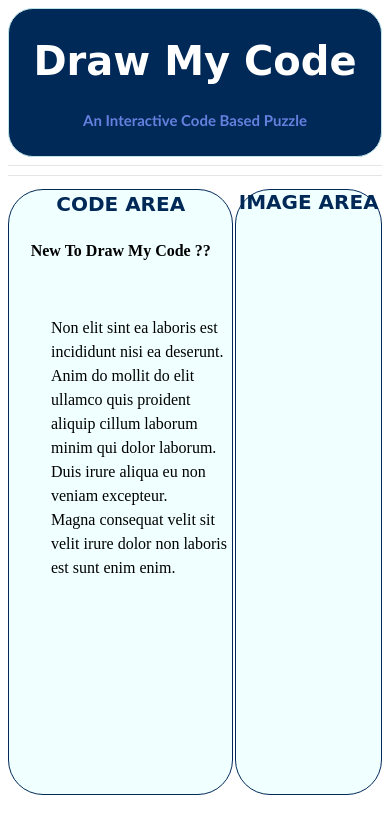
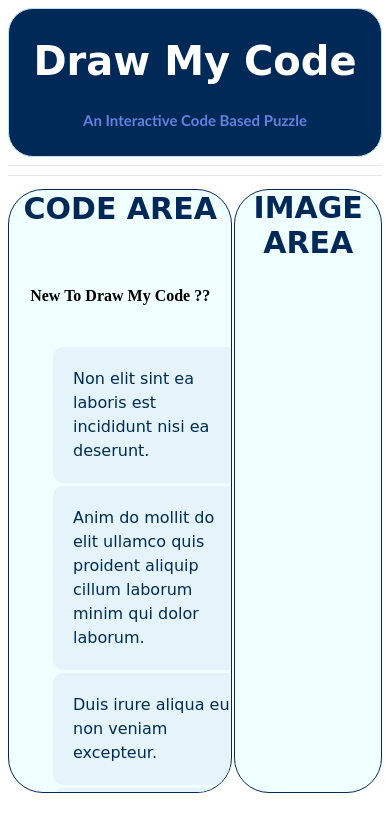
Before and after one commit to arjkashyap/Draw-My-Code, a React (Create React App) app: page / in a window 390 px wide. Shown: the top 834 px of the page. Built offline with nearby package versions, Linux system fonts and the light colour scheme.

Commit message:
Code area list styling - unresponsive

```diff
--- a/src/components/CodeArea.js
+++ b/src/components/CodeArea.js
@@ -11,6 +11,7 @@ function CodeArea() {
     <div className="CodeArea">
       <h4 className="code-area-header"> CODE AREA </h4>
       <Tutorial showTutorial={showTutorial} />
+      <button id="try-btn"> Try It Out </button>
     </div>
   );
 }
--- a/src/css/CodeArea.css
+++ b/src/css/CodeArea.css
@@ -1,20 +1,31 @@
 .CodeArea {
   flex: 50%;
-  justify-content: center;
   border: rgb(0, 41, 88) solid 0.5px;
+  overflow: hidden;
   border-radius: 35px;
   background-color: azure;
   margin-right: 1.5px;
   height: 600px;
-  padding: 2px;
+  padding: 1px;
 }
 
 .code-area-header {
   color: rgb(0, 41, 88);
-  text-align: center;
   font-weight: bold;
   font-family: Comic Sans Ms;
   font-weight: bold;
-  font-size: 20px;
-  margin-top: auto;
+  font-size: 30px;
+  margin-top: 0px;
 }
+
+#try-btn {
+  margin: auto;
+  width: 300px;
+  height: 40px;
+  background-color: rgb(0, 41, 88);
+  color: white;
+  font-family: Comic Sans Ms;
+  border-radius: 25px;
+  position: relative;
+  align-items: center;
+}
--- a/src/css/ImageArea.css
+++ b/src/css/ImageArea.css
@@ -13,6 +13,6 @@
   font-weight: bold;
   font-family: Comic Sans MS;
   font-weight: bold;
-  font-size: 20px;
+  font-size: 30px;
   margin-top: auto;
 }
--- a/src/css/Tutorial.css
+++ b/src/css/Tutorial.css
@@ -1,9 +1,27 @@
+.Tutorial {
+  overflow: hidden;
+}
+
 .rules-list {
+  position: relative;
   line-height: 1.5em;
   list-style-type: none;
-
+  align-items: center;
+  float: left;
+  margin: 0;
+  height: auto;
+  margin-bottom: 20px;
+  /* background-color: red; */
 }
 
 .rules-list li {
   text-align: left;
+  background-color: #e5f4fa;
+  border-radius: 10px;
+  height: auto;
+  width: 90%;
+  margin: 3px;
+  padding: 20px;
+  color: rgb(0, 44, 81);
+  font-family: Comic Sans Ms;
 }
```
